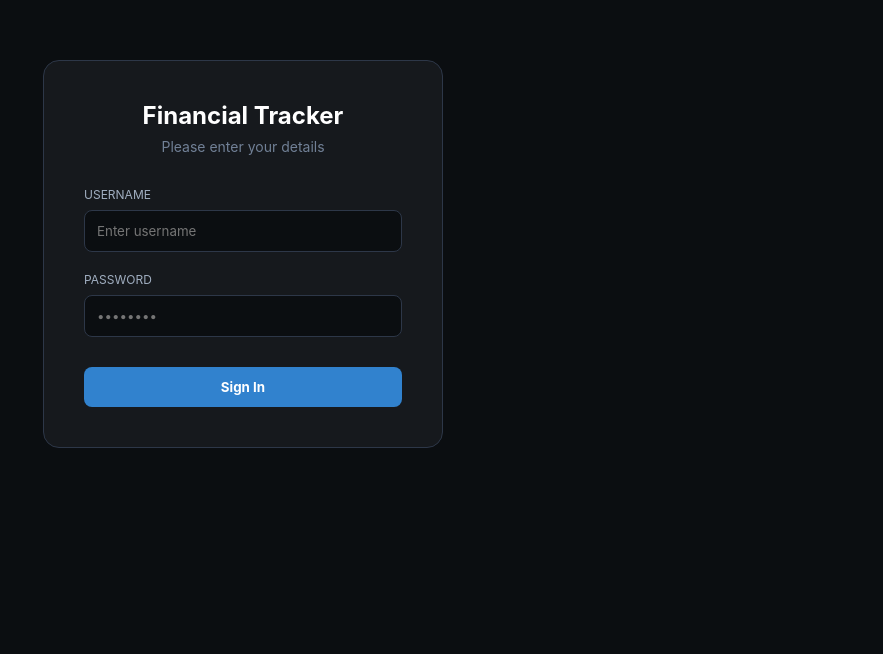
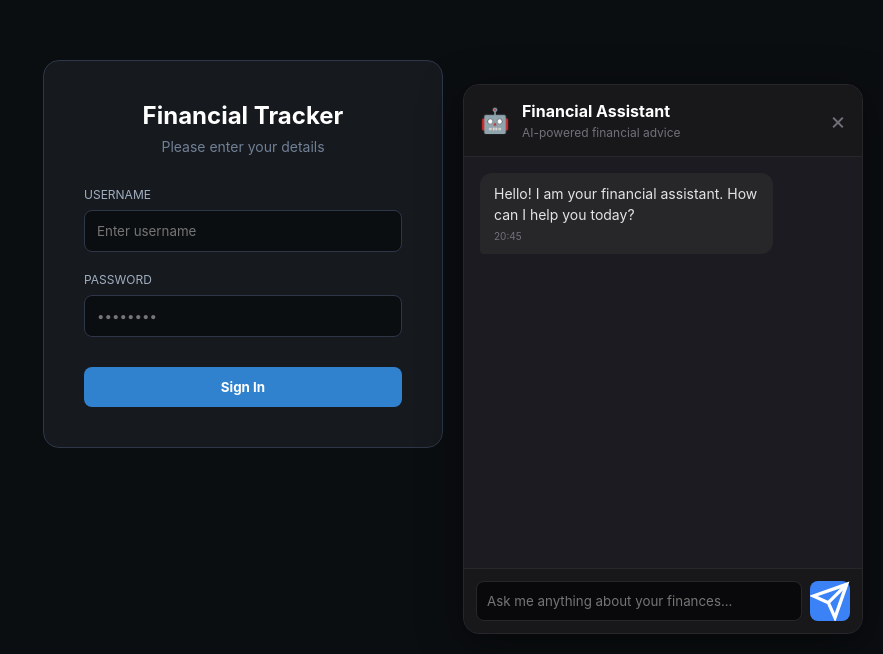
Before and after one commit to MaryammSoleimani/my-finance-frontend, an Angular app: page /login in a window 1280 px wide. Shown: the part 146-800 px from the top of the page, without its empty margins (397-1280 px from the left). Built offline with nearby package versions, Linux system fonts and the light colour scheme.

Commit message:
Add chat UI components and connect to API

```diff
--- a/src/app/app.html
+++ b/src/app/app.html
@@ -1,3 +1,5 @@
 <app-navbar *ngIf="authService.isLoggedInSignal()"></app-navbar>
 
 <router-outlet></router-outlet>
+
+<app-chat-bot></app-chat-bot>
--- a/src/app/app.ts
+++ b/src/app/app.ts
@@ -3,10 +3,11 @@ import { RouterOutlet } from '@angular/router';
 import { Navbar } from "./navbar/navbar";
 import { AuthService } from './services/auth.services';
 import { CommonModule } from '@angular/common';
+import { ChatBot } from "./chat-bot/chat-bot";
 
 @Component({
   selector: 'app-root',
-  imports: [RouterOutlet, Navbar, CommonModule],
+  imports: [RouterOutlet, Navbar, ChatBot, CommonModule],
   templateUrl: './app.html',
   styleUrl: './app.css'
 })
--- /dev/null
+++ b/src/app/chat-bot/chat-bot.css
@@ -0,0 +1,184 @@
+.chat-container {
+  position: fixed;
+  bottom: 20px;
+  right: 20px;
+  width: 400px;
+  height: 550px;
+  background: #1c1b22;
+  border: 1px solid #27272a;
+  border-radius: 16px;
+  display: flex;
+  flex-direction: column;
+  box-shadow: 0 10px 40px rgba(0, 0, 0, 0.5);
+  z-index: 1000;
+  overflow: hidden;
+}
+
+.chat-header {
+  display: flex;
+  justify-content: space-between;
+  align-items: center;
+  padding: 16px;
+  background: #18181b;
+  border-bottom: 1px solid #27272a;
+}
+
+.header-info {
+  display: flex;
+  align-items: center;
+  gap: 12px;
+}
+
+.bot-icon {
+  font-size: 24px;
+}
+
+.chat-header h3 {
+  margin: 0;
+  font-size: 16px;
+  color: white;
+}
+
+.chat-header p {
+  margin: 4px 0 0;
+  font-size: 12px;
+  color: #71717a;
+}
+
+.close-btn {
+  background: none;
+  border: none;
+  color: #71717a;
+  font-size: 24px;
+  cursor: pointer;
+}
+
+.chat-messages {
+  flex: 1;
+  overflow-y: auto;
+  padding: 16px;
+  display: flex;
+  flex-direction: column;
+  gap: 12px;
+}
+
+.message {
+  max-width: 80%;
+  padding: 10px 14px;
+  border-radius: 12px;
+  font-size: 14px;
+  line-height: 1.5;
+}
+
+.user-message {
+  background: #3b82f6;
+  color: white;
+  align-self: flex-end;
+  border-bottom-right-radius: 4px;
+}
+
+.assistant-message {
+  background: #27272a;
+  color: #e4e4e7;
+  align-self: flex-start;
+  border-bottom-left-radius: 4px;
+}
+
+.message-time {
+  font-size: 10px;
+  color: #71717a;
+  display: block;
+  margin-top: 4px;
+}
+
+.typing-indicator {
+  display: flex;
+  gap: 4px;
+  padding: 8px;
+}
+
+.typing-indicator span {
+  width: 8px;
+  height: 8px;
+  border-radius: 50%;
+  background: #71717a;
+  animation: bounce 1s infinite alternate;
+}
+
+.typing-indicator span:nth-child(2) {
+  animation-delay: 0.2s;
+}
+
+.typing-indicator span:nth-child(3) {
+  animation-delay: 0.4s;
+}
+
+@keyframes bounce {
+  from { transform: translateY(0); }
+  to { transform: translateY(-10px); }
+}
+
+.chat-input {
+  display: flex;
+  padding: 12px;
+  border-top: 1px solid #27272a;
+  background: #18181b;
+}
+
+.chat-input input {
+  flex: 1;
+  background: #09090b;
+  border: 1px solid #27272a;
+  color: white;
+  padding: 10px;
+  border-radius: 8px;
+  outline: none;
+  margin-right: 8px;
+}
+
+.chat-input button {
+  background: #3b82f6;
+  border: none;
+  color: white;
+  width: 40px;
+  height: 40px;
+  border-radius: 8px;
+  cursor: pointer;
+  display: flex;
+  align-items: center;
+  justify-content: center;
+}
+
+.chat-input button:disabled {
+  opacity: 0.5;
+  cursor: not-allowed;
+}
+
+/* اضافه کردن استایل دکمه شناور */
+.chat-fab {
+  position: fixed;
+  bottom: 20px;
+  right: 20px;
+  width: 56px;
+  height: 56px;
+  border-radius: 50%;
+  background: #3b82f6;
+  color: white;
+  border: none;
+  cursor: pointer;
+  display: flex;
+  align-items: center;
+  justify-content: center;
+  box-shadow: 0 4px 12px rgba(59, 130, 246, 0.4);
+  z-index: 999;
+}
+
+.chat-fab svg {
+  width: 24px;
+  height: 24px;
+}
+
+.chat-fab:hover {
+  background: #2563eb;
+  transform: scale(1.1);
+}
--- /dev/null
+++ b/src/app/chat-bot/chat-bot.html
@@ -0,0 +1,57 @@
+<div class="chat-container" *ngIf="isOpen">
+  <!-- هدر چت -->
+  <div class="chat-header">
+    <div class="header-info">
+      <div class="bot-icon">🤖</div>
+      <div>
+        <h3>Financial Assistant</h3>
+        <p>AI-powered financial advice</p>
+      </div>
+    </div>
+    <button class="close-btn" (click)="closeChat()">×</button>
+  </div>
+
+  <!-- پیام‌ها -->
+  <div class="chat-messages">
+    <div *ngFor="let msg of messages"
+         class="message"
+         [class.user-message]="msg.sender === 'user'"
+         [class.assistant-message]="msg.sender === 'assistant'">
+      <div class="message-content">
+        {{ msg.text }}
+      </div>
+      <span class="message-time">{{ msg.timestamp | date:'HH:mm' }}</span>
+    </div>
+
+    <!-- لودینگ -->
+    <div *ngIf="isLoading" class="message assistant-message">
+      <div class="typing-indicator">
+        <span></span>
+        <span></span>
+        <span></span>
+      </div>
+    </div>
+  </div>
+
+  <!-- ورودی -->
+  <div class="chat-input">
+    <input
+      type="text"
+      [(ngModel)]="inputMessage"
+      placeholder="Ask me anything about your finances..."
+      (keyup.enter)="sendMessage()">
+    <button (click)="sendMessage()" [disabled]="isLoading">
+      <svg viewBox="0 0 24 24" fill="none" stroke="currentColor" stroke-width="2">
+        <line x1="22" y1="2" x2="11" y2="13"></line>
+        <polygon points="22 2 15 22 11 13 2 9 22 2"></polygon>
+      </svg>
+    </button>
+  </div>
+</div>
+
+<!-- دکمه شناور برای باز کردن چت -->
+<button class="chat-fab" *ngIf="!isOpen" (click)="openChat()">
+  <svg viewBox="0 0 24 24" fill="none" stroke="currentColor" stroke-width="2">
+    <path d="M21 15a2 2 0 0 1-2 2H7l-4 4V5a2 2 0 0 1 2-2h14a2 2 0 0 1 2 2z"></path>
+  </svg>
+</button>
--- /dev/null
+++ b/src/app/chat-bot/chat-bot.ts
@@ -0,0 +1,79 @@
+// src/app/components/chat-bot/chat-bot.ts
+import { Component, OnInit, Input } from '@angular/core';
+import { CommonModule } from '@angular/common';
+import { FormsModule } from '@angular/forms';
+import { AssistantService } from '../services/assistant.service';
+
+interface Message {
+  text: string;
+  sender: 'user' | 'assistant';
+  timestamp: Date;
+}
+
+@Component({
+  selector: 'app-chat-bot',
+  standalone: true,
+  imports: [CommonModule, FormsModule],
+  templateUrl: './chat-bot.html',
+  styleUrl: './chat-bot.css'
+})
+export class ChatBot implements OnInit {
+  @Input() isOpen: boolean = true;  // اگر می‌خواهید از بیرون کنترل کنید
+  messages: Message[] = [];
+  inputMessage: string = '';
+  isLoading: boolean = false;
+
+  constructor(private assistantService: AssistantService) {}
+
+  ngOnInit() {
+    // پیام خوش‌آمدگویی
+    this.messages.push({
+      text: 'Hello! I am your financial assistant. How can I help you today?',
+      sender: 'assistant',
+      timestamp: new Date()
+    });
+  }
+
+  sendMessage() {
+    if (!this.inputMessage.trim()) return;
+
+    this.messages.push({
+      text: this.inputMessage,
+      sender: 'user',
+      timestamp: new Date()
+    });
+
+    const userMessage = this.inputMessage;
+    this.inputMessage = '';
+    this.isLoading = true;
+
+    this.assistantService.sendMessage(userMessage).subscribe({
+      next: (response) => {
+        this.messages.push({
+          text: response.response,
+          sender: 'assistant',
+          timestamp: new Date()
+        });
+        this.isLoading = false;
+      },
+      error: (err) => {
+        this.messages.push({
+          text: 'Sorry, I encountered an error. Please try again.',
+          sender: 'assistant',
+          timestamp: new Date()
+        });
+        this.isLoading = false;
+      }
+    });
+  }
+
+  // ✅ متد جدید برای بستن چت
+  closeChat() {
+    this.isOpen = false;
+  }
+
+  // ✅ متد جدید برای باز کردن چت
+  openChat() {
+    this.isOpen = true;
+  }
+}
--- /dev/null
+++ b/src/app/services/assistant.service.ts
@@ -0,0 +1,24 @@
+import { Injectable } from '@angular/core';
+import { HttpClient, HttpHeaders } from '@angular/common/http';
+import { Observable } from 'rxjs';
+
+@Injectable({
+  providedIn: 'root'
+})
+export class AssistantService {
+  private apiUrl = 'http://127.0.0.1:8000/api/assistant/';
+
+  constructor(private http: HttpClient) { }
+
+  private getAuthHeaders(): HttpHeaders {
+    const token = localStorage.getItem('access_token');
+    return new HttpHeaders({
+      'Content-Type': 'application/json',
+      'Authorization': `Bearer ${token}`
+    });
+  }
+
+  sendMessage(message: string): Observable<any> {
+    return this.http.post(this.apiUrl, { message }, { headers: this.getAuthHeaders() });
+  }
+}
```
